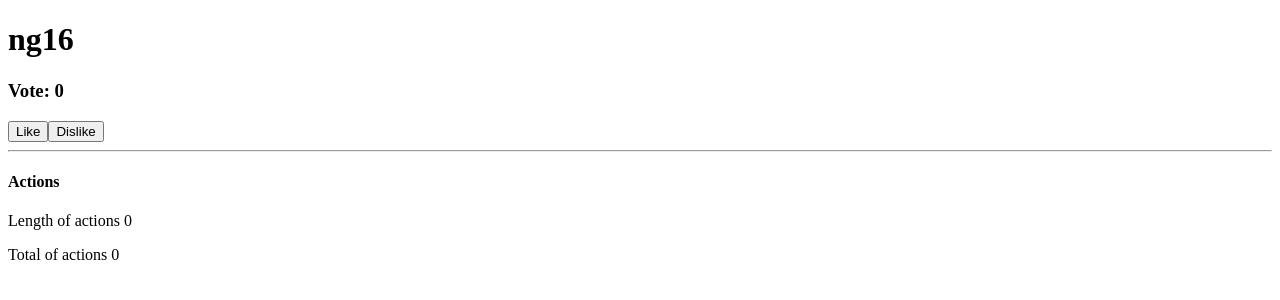
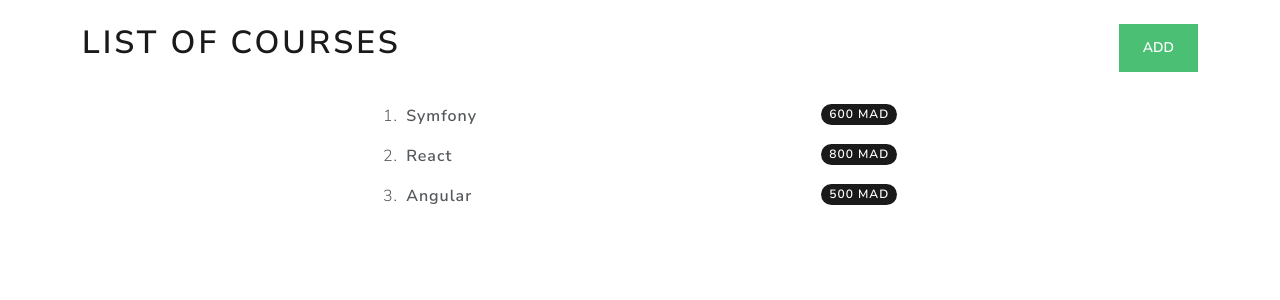
Before and after one commit to mohamedchibani/blog-management-system-ng16-signals, an Angular app: page / in a window 1280 px wide. Shown: the top 300 px of the page. Built offline with nearby package versions, Linux system fonts and the light colour scheme.

Commit message:
crud courses app with signals - ng16

```diff
--- a/angular.json
+++ b/angular.json
@@ -16,18 +16,14 @@
             "outputPath": "dist/ng16",
             "index": "src/index.html",
             "main": "src/main.ts",
-            "polyfills": [
-              "zone.js"
+            "polyfills": ["zone.js"],
+            "tsConfig": "tsconfig.app.json",
+            "assets": ["src/favicon.ico", "src/assets"],
+            "styles": [
+              "src/styles.css",
+              "node_modules/bootswatch/dist/lux/bootstrap.min.css"
             ],
-            "tsConfig": "tsconfig.app.json",
-            "assets": [
-              "src/favicon.ico",
-              "src/assets"
-            ],
-            "styles": [
-              "src/styles.css"
-            ],
-            "scripts": []
+            "scripts": ["node_modules/bootstrap/dist/js/bootstrap.bundle.js"]
           },
           "configurations": {
             "production": {
@@ -77,18 +73,10 @@
         "test": {
           "builder": "@angular-devkit/build-angular:karma",
           "options": {
-            "polyfills": [
-              "zone.js",
-              "zone.js/testing"
-            ],
+            "polyfills": ["zone.js", "zone.js/testing"],
             "tsConfig": "tsconfig.spec.json",
-            "assets": [
-              "src/favicon.ico",
-              "src/assets"
-            ],
-            "styles": [
-              "src/styles.css"
-            ],
+            "assets": ["src/favicon.ico", "src/assets"],
+            "styles": ["src/styles.css"],
             "scripts": []
           }
         }
--- a/package.json
+++ b/package.json
@@ -18,8 +18,11 @@
     "@angular/platform-browser": "^16.1.0",
     "@angular/platform-browser-dynamic": "^16.1.0",
     "@angular/router": "^16.1.0",
+    "bootstrap": "^5.3.2",
+    "bootswatch": "^5.3.2",
     "rxjs": "~7.8.0",
     "tslib": "^2.3.0",
+    "uuid": "^9.0.1",
     "zone.js": "~0.13.0"
   },
   "devDependencies": {
@@ -27,6 +30,7 @@
     "@angular/cli": "~16.1.6",
     "@angular/compiler-cli": "^16.1.0",
     "@types/jasmine": "~4.3.0",
+    "@types/uuid": "^9.0.8",
     "jasmine-core": "~4.6.0",
     "karma": "~6.4.0",
     "karma-chrome-launcher": "~3.2.0",
--- a/src/app/app.component.html
+++ b/src/app/app.component.html
@@ -1,4 +1,4 @@
-<h1>{{ title() }}</h1>
+<!-- <h1>{{ title() }}</h1>
 
 <div>
   <h3>Vote: {{ vote() }}</h3>
@@ -10,3 +10,8 @@
   <p>Length of actions {{ doubleLenghtOfActions() }}</p>
   <p>Total of actions {{ actions().length }}</p>
 </div>
+ -->
+
+<div class="container">
+  <app-list-courses></app-list-courses>
+</div>
--- a/src/app/app.module.ts
+++ b/src/app/app.module.ts
@@ -3,6 +3,7 @@
 
 import { AppRoutingModule } from './app-routing.module';
 import { AppComponent } from './app.component';
+import { CoursesModule } from './courses/courses.module';
 
 @NgModule({
   declarations: [
@@ -10,7 +11,8 @@
   ],
   imports: [
     BrowserModule,
-    AppRoutingModule
+    AppRoutingModule,
+    CoursesModule
   ],
   providers: [],
   bootstrap: [AppComponent]
--- /dev/null
+++ b/src/app/courses/course.ts
@@ -0,0 +1,5 @@
+export interface Course {
+  id?: string;
+  title: string;
+  price: number;
+}
--- /dev/null
+++ b/src/app/courses/list-courses/list-courses.component.html
@@ -0,0 +1,78 @@
+<div class="row my-4">
+  <div class="col-md-6">
+    <h1>List of courses</h1>
+  </div>
+  <div class="col-md-6 text-end">
+    <button class="btn btn-success" (click)="toggleForm()">Add</button>
+  </div>
+</div>
+
+<div class="row my-4" *ngIf="etatForm()">
+  <div class="col-md-6 mx-auto">
+    <div class="form-group my-3">
+      <label for="title">Title</label>
+      <input
+        [ngModel]="myCourse().title"
+        (ngModelChange)="myCourse().title = $event"
+        type="text"
+        class="form-control"
+        id="title"
+      />
+    </div>
+
+    <div class="form-group my-3">
+      <label for="price">Price</label>
+      <input
+        [ngModel]="myCourse().price"
+        (ngModelChange)="myCourse().price = $event"
+        type="number"
+        class="form-control"
+        id="price"
+      />
+    </div>
+
+    <div class="d-grid">
+      <button *ngIf="!editable()" (click)="addCourse()" class="btn btn-info">
+        New course
+      </button>
+      <button
+        *ngIf="editable()"
+        (click)="updateCourse()"
+        class="btn btn-warning"
+      >
+        Update course
+      </button>
+    </div>
+  </div>
+</div>
+
+<div class="row my-4">
+  <div class="col-md-6 mx-auto">
+    <ng-container
+      *ngIf="courses().length; then list; else alert"
+    ></ng-container>
+
+    <ng-template #list>
+      <ol class="list-group list-group-numbered">
+        <li
+          (dblclick)="deleteCourse(course)"
+          class="list-group-item d-flex justify-content-between align-items-start"
+          *ngFor="let course of courses()"
+        >
+          <div class="ms-2 me-auto">
+            <div (click)="editCourse(course)" class="fw-bold">
+              {{ course.title }}
+            </div>
+          </div>
+          <span class="badge bg-primary rounded-pill"
+            >{{ course.price }} MAD</span
+          >
+        </li>
+      </ol>
+    </ng-template>
+
+    <ng-template #alert>
+      <div class="alert alert-danger">No courses yet!</div>
+    </ng-template>
+  </div>
+</div>
--- /dev/null
+++ b/src/app/courses/list-courses/list-courses.component.ts
@@ -0,0 +1,82 @@
+import { Course } from './../course';
+import { Component, signal } from '@angular/core';
+import { v4 as uuidv4 } from 'uuid';
+
+@Component({
+  selector: 'app-list-courses',
+  templateUrl: './list-courses.component.html',
+  styleUrls: ['./list-courses.component.css'],
+})
+export class ListCoursesComponent {
+  editable = signal<boolean>(false);
+  etatForm = signal<boolean>(false);
+
+  myCourse = signal<Course>({
+    title: '',
+    price: 0,
+  });
+
+  courses = signal<Course[]>([
+    {
+      id: '1',
+      title: 'Symfony',
+      price: 600,
+    },
+    {
+      id: '2',
+      title: 'React',
+      price: 800,
+    },
+    {
+      id: '3',
+      title: 'Angular',
+      price: 500,
+    },
+  ]);
+
+  toggleForm() {
+    this.initCourse();
+    this.editable.set(false);
+    this.etatForm.update((etat) => !etat);
+  }
+
+  deleteCourse(myCourse: Course) {
+    if (!confirm(`are you sure to delete this course ${myCourse.title} ?`)) {
+      return;
+    }
+
+    this.courses.update((courses) =>
+      courses.filter((course) => course.id != myCourse.id)
+    );
+  }
+
+  addCourse() {
+    const course = {
+      ...this.myCourse(),
+      id: uuidv4(),
+    };
+
+    this.courses.update((courses) => [course, ...courses]);
+
+    this.initCourse();
+  }
+
+  initCourse() {
+    this.myCourse.set({
+      title: '',
+      price: 0,
+    });
+  }
+
+  editCourse(course: Course) {
+    this.etatForm.set(true);
+    this.editable.set(true);
+    this.myCourse.set(course);
+  }
+
+  updateCourse() {
+    this.etatForm.set(false);
+    this.editable.set(false);
+    this.initCourse();
+  }
+}
```
Also changed, not shown: src/app/courses/courses.module.ts (added, +12 -0 lines), src/app/courses/list-courses/list-courses.component.css (added), 2 other files (tests, documents, lock files or other folders).
